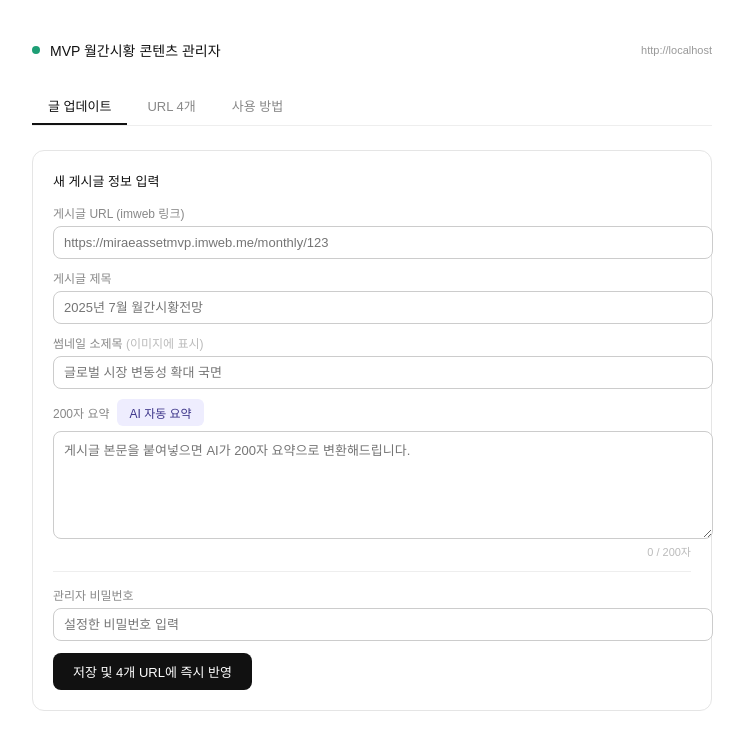
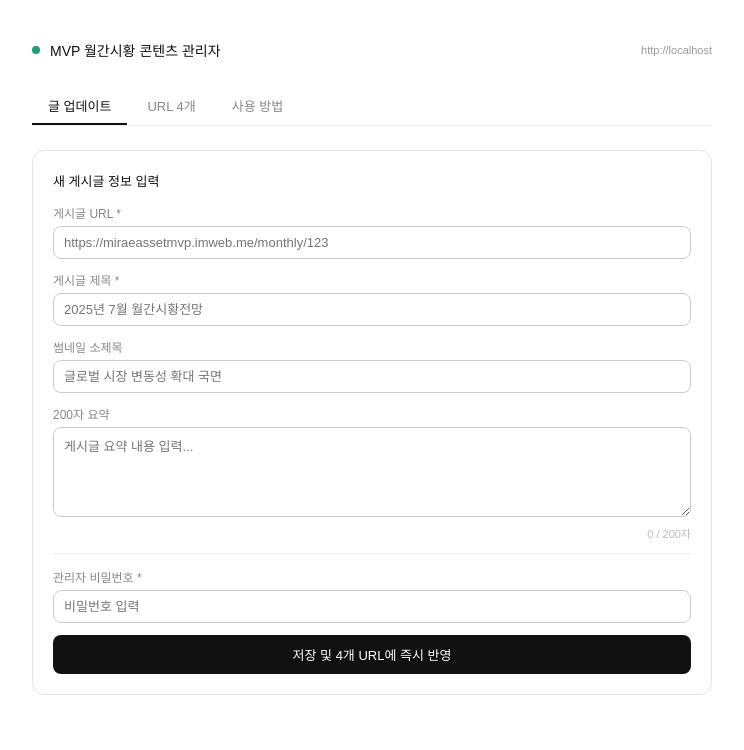
Before and after one commit to shhyun0816-hub/mvp-monthly, a Next.js app: page / in a window 1280 px wide. Shown: the top 750 px of the page, without its empty margins (268-1012 px from the left). Built offline with nearby package versions, Linux system fonts and the light colour scheme.

Commit message:
fix: simplify save logic with alert

```diff
--- a/pages/index.js
+++ b/pages/index.js
@@ -2,12 +2,16 @@ import { useState, useEffect } from 'react';
 
 export default function Admin() {
   const [tab, setTab] = useState('manage');
-  const [form, setForm] = useState({ title: '', summary: '', url: '', sub: '', password: '' });
-  const [charCount, setCharCount] = useState(0);
-  const [msg, setMsg] = useState({ text: '', type: '' });
-  const [isGenerating, setIsGenerating] = useState(false);
+  const [title, setTitle] = useState('');
+  const [summary, setSummary] = useState('');
+  const [url, setUrl] = useState('');
+  const [sub, setSub] = useState('');
+  const [password, setPassword] = useState('');
+  const [msg, setMsg] = useState('');
+  const [msgType, setMsgType] = useState('');
   const [copied, setCopied] = useState('');
   const [baseUrl, setBaseUrl] = useState('');
+  const [loading, setLoading] = useState(false);
 
   useEffect(() => {
     setBaseUrl(window.location.origin);
@@ -20,42 +24,33 @@ export default function Admin() {
     { label: '게시글 바로가기', key: 'link', path: '/api/link', color: '#3C3489', bg: '#EEEDFE' },
   ];
 
-  const set = (k, v) => {
-    setForm(f => ({ ...f, [k]: v }));
-    if (k === 'summary') setCharCount(v.length);
+  const showMsg = (text, type) => {
+    setMsg(text);
+    setMsgType(type);
+    setTimeout(() => setMsg(''), 4000);
   };
 
   const handleSave = async () => {
-    if (!form.title || !form.url) return showMsg('제목과 URL을 입력하세요.', 'error');
-    if (!form.password) return showMsg('관리자 비밀번호를 입력하세요.', 'error');
-    const res = await fetch('/api/save', {
-      method: 'POST',
-      headers: { 'Content-Type': 'application/json' },
-      body: JSON.stringify(form),
-    });
-    const data = await res.json();
-    if (data.ok) showMsg('✓ 저장 완료! 4개 URL이 즉시 업데이트되었습니다.', 'success');
-    else showMsg(data.error || '오류가 발생했습니다.', 'error');
-  };
-
-  const handleAI = async () => {
-    if (!form.title && !form.summary) return showMsg('제목과 본문을 먼저 입력하세요.', 'error');
-    setIsGenerating(true);
+    if (!title) { alert('제목을 입력하세요.'); return; }
+    if (!url) { alert('URL을 입력하세요.'); return; }
+    if (!password) { alert('비밀번호를 입력하세요.'); return; }
+    setLoading(true);
     try {
-      const res = await fetch('/api/ai-summary', {
+      const res = await fetch('/api/save', {
         method: 'POST',
         headers: { 'Content-Type': 'application/json' },
-        body: JSON.stringify({ title: form.title, body: form.summary }),
+        body: JSON.stringify({ title, summary, url, sub, password }),
       });
       const data = await res.json();
-      if (data.summary) set('summary', data.summary);
-    } catch { showMsg('AI 요약 실패. 직접 입력해주세요.', 'error'); }
-    setIsGenerating(false);
-  };
-
-  const showMsg = (text, type) => {
-    setMsg({ text, type });
-    setTimeout(() => setMsg({ text: '', type: '' }), 3500);
+      if (data.ok) {
+        showMsg('✓ 저장 완료! 4개 URL이 즉시 업데이트되었습니다.', 'success');
+      } else {
+        showMsg(data.error || '오류가 발생했습니다.', 'error');
+      }
+    } catch (e) {
+      showMsg('네트워크 오류: ' + e.message, 'error');
+    }
+    setLoading(false);
   };
 
   const copyUrl = (path, key) => {
@@ -67,15 +62,14 @@ export default function Admin() {
   const s = {
     page: { fontFamily: "'Apple SD Gothic Neo','Noto Sans KR',sans-serif", maxWidth: 680, margin: '0 auto', padding: '2rem 1.25rem', color: '#111' },
     header: { display: 'flex', alignItems: 'center', gap: 10, marginBottom: 28 },
-    dot: { width: 8, height: 8, borderRadius: '50%', background: '#1D9E75' },
+    dot: { width: 8, height: 8, borderRadius: '50%', background: '#1D9E75', flexShrink: 0 },
     tabBar: { display: 'flex', borderBottom: '1px solid #eee', marginBottom: 24, gap: 4 },
     tab: (active) => ({ padding: '8px 16px', fontSize: 13, cursor: 'pointer', border: 'none', background: 'none', color: active ? '#111' : '#888', borderBottom: active ? '2px solid #111' : '2px solid transparent', fontWeight: active ? 500 : 400 }),
     card: { background: '#fff', border: '0.5px solid #e5e5e5', borderRadius: 12, padding: '1.25rem', marginBottom: '1rem' },
     label: { fontSize: 12, color: '#888', marginBottom: 5, display: 'block' },
-    input: { fontSize: 13, padding: '8px 10px', border: '0.5px solid #ccc', borderRadius: 8, width: '100%', fontFamily: 'inherit', marginBottom: 10 },
-    textarea: { fontSize: 13, padding: '8px 10px', border: '0.5px solid #ccc', borderRadius: 8, width: '100%', fontFamily: 'inherit', minHeight: 90, resize: 'vertical' },
-    btn: { padding: '9px 20px', background: '#111', color: '#fff', border: 'none', borderRadius: 8, fontSize: 13, fontWeight: 500, cursor: 'pointer' },
-    btnAI: { padding: '5px 12px', background: '#EEEDFE', color: '#3C3489', border: 'none', borderRadius: 6, fontSize: 12, fontWeight: 500, cursor: 'pointer', marginLeft: 8 },
+    input: { fontSize: 13, padding: '8px 10px', border: '0.5px solid #ccc', borderRadius: 8, width: '100%', fontFamily: 'inherit', marginBottom: 12, boxSizing: 'border-box' },
+    textarea: { fontSize: 13, padding: '8px 10px', border: '0.5px solid #ccc', borderRadius: 8, width: '100%', fontFamily: 'inherit', minHeight: 90, resize: 'vertical', marginBottom: 4, boxSizing: 'border-box' },
+    btn: { padding: '10px 20px', background: loading ? '#888' : '#111', color: '#fff', border: 'none', borderRadius: 8, fontSize: 13, fontWeight: 500, cursor: loading ? 'not-allowed' : 'pointer', width: '100%' },
     urlRow: { display: 'flex', alignItems: 'center', gap: 8, marginBottom: 8 },
     urlText: { fontSize: 12, fontFamily: 'monospace', color: '#555', background: '#f5f5f5', padding: '5px 9px', borderRadius: 5, flex: 1, overflow: 'hidden', textOverflow: 'ellipsis', whiteSpace: 'nowrap' },
     copyBtn: { fontSize: 11, padding: '4px 10px', border: '0.5px solid #ccc', borderRadius: 5, cursor: 'pointer', background: 'none', color: '#555', whiteSpace: 'nowrap' },
@@ -101,42 +95,33 @@ export default function Admin() {
       {tab === 'manage' && (
         <div style={s.card}>
           <div style={{ fontSize: 13, fontWeight: 500, marginBottom: 14 }}>새 게시글 정보 입력</div>
-          <label style={s.label}>게시글 URL (imweb 링크)</label>
-          <input style={s.input} placeholder="https://miraeassetmvp.imweb.me/monthly/123" value={form.url} onChange={e => set('url', e.target.value)} />
 
-          <label style={s.label}>게시글 제목</label>
-          <input style={s.input} placeholder="2025년 7월 월간시황전망" value={form.title} onChange={e => set('title', e.target.value)} />
+          <label style={s.label}>게시글 URL *</label>
+          <input style={s.input} placeholder="https://miraeassetmvp.imweb.me/monthly/123" value={url} onChange={e => setUrl(e.target.value)} />
 
-          <label style={s.label}>
-            썸네일 소제목 <span style={{ color: '#bbb' }}>(이미지에 표시)</span>
-          </label>
-          <input style={s.input} placeholder="글로벌 시장 변동성 확대 국면" value={form.sub} onChange={e => set('sub', e.target.value)} />
+          <label style={s.label}>게시글 제목 *</label>
+          <input style={s.input} placeholder="2025년 7월 월간시황전망" value={title} onChange={e => setTitle(e.target.value)} />
 
-          <label style={s.label}>
-            200자 요약
-            <button style={s.btnAI} onClick={handleAI} disabled={isGenerating}>
-              {isGenerating ? '생성 중...' : 'AI 자동 요약'}
-            </button>
-          </label>
-          <textarea
-            style={s.textarea}
-            placeholder="게시글 본문을 붙여넣으면 AI가 200자 요약으로 변환해드립니다."
-            value={form.summary}
-            onChange={e => set('summary', e.target.value)}
-          />
-          <div style={{ fontSize: 11, color: charCount > 200 ? '#E24B4A' : '#bbb', textAlign: 'right', marginBottom: 12 }}>
-            {charCount} / 200자
+          <label style={s.label}>썸네일 소제목</label>
+          <input style={s.input} placeholder="글로벌 시장 변동성 확대 국면" value={sub} onChange={e => setSub(e.target.value)} />
+
+          <label style={s.label}>200자 요약</label>
+          <textarea style={s.textarea} placeholder="게시글 요약 내용 입력..." value={summary} onChange={e => setSummary(e.target.value)} />
+          <div style={{ fontSize: 11, color: summary.length > 200 ? '#E24B4A' : '#bbb', textAlign: 'right', marginBottom: 12 }}>
+            {summary.length} / 200자
           </div>
 
-          <div style={{ borderTop: '0.5px solid #eee', paddingTop: 14, marginTop: 4 }}>
-            <label style={s.label}>관리자 비밀번호</label>
-            <input style={{ ...s.input, marginBottom: 12 }} type="password" placeholder="설정한 비밀번호 입력" value={form.password} onChange={e => set('password', e.target.value)} />
-            <button style={s.btn} onClick={handleSave}>저장 및 4개 URL에 즉시 반영</button>
+          <div style={{ borderTop: '0.5px solid #eee', paddingTop: 14 }}>
+            <label style={s.label}>관리자 비밀번호 *</label>
+            <input style={s.input} type="password" placeholder="비밀번호 입력" value={password} onChange={e => setPassword(e.target.value)} />
+            <button style={s.btn} onClick={handleSave} disabled={loading}>
+              {loading ? '저장 중...' : '저장 및 4개 URL에 즉시 반영'}
+            </button>
           </div>
 
-          {msg.text && (
-            <div style={{ fontSize: 12, color: msg.type === 'success' ? '#0F6E56' : '#E24B4A', marginTop: 10 }}>
-              {msg.text}
+          {msg && (
+            <div style={{ fontSize: 13, color: msgType === 'success' ? '#0F6E56' : '#E24B4A', marginTop: 12, padding: '10px 12px', background: msgType === 'success' ? '#E1F5EE' : '#FCEBEB', borderRadius: 8 }}>
+              {msg}
             </div>
           )}
         </div>
@@ -162,10 +147,10 @@ export default function Admin() {
           <div style={s.infoBox}>
             <div style={{ fontSize: 12, fontWeight: 500, marginBottom: 4 }}>각 URL이 반환하는 내용</div>
             <div style={{ fontSize: 12, color: '#666', lineHeight: 1.7 }}>
-              /api/thumbnail → 800×400 SVG 이미지 (최신 제목·날짜 자동 반영)<br />
+              /api/thumbnail → 800×400 이미지 (최신 제목 자동 반영)<br />
               /api/title → 최신 게시글 제목 텍스트<br />
               /api/summary → 200자 요약 텍스트<br />
-              /api/link → 최신 게시글 URL로 자동 리다이렉트
+              /api/link → 최신 게시글 URL로 자동 이동
             </div>
           </div>
         </>
@@ -174,25 +159,18 @@ export default function Admin() {
       {tab === 'guide' && (
         <>
           {[
-            ['Vercel KV 연동 확인', 'Vercel 대시보드 → Storage → KV Database를 생성하고 이 프로젝트에 연결하세요. 환경변수(KV_URL 등)가 자동으로 추가됩니다.'],
-            ['환경변수 설정', 'Vercel 대시보드 → Settings → Environment Variables에서 ADMIN_PASSWORD (원하는 비밀번호)와 ANTHROPIC_API_KEY (AI 요약용)를 설정하세요.'],
-            ['URL 4개를 카카오채널에 등록', '카카오 채널 관리자 센터에서 4개 URL을 한 번만 입력합니다. 이후 다시 수정할 필요 없습니다.'],
-            ['새 글 올라올 때마다 이 페이지에서 업데이트', 'URL·제목·요약을 입력하고 저장 버튼만 누르면 끝. 30초면 완료됩니다.'],
-          ].map(([title, desc], i) => (
+            ['새 글 올라올 때마다 이 페이지 접속', '글 업데이트 탭에서 URL·제목·소제목·요약 입력 후 저장합니다.'],
+            ['비밀번호 확인', 'Vercel 환경변수 ADMIN_PASSWORD 값입니다. 설정 안 했으면 기본값은 mvp2025'],
+            ['카카오채널에는 URL 4개만 등록', 'URL 탭의 4개 주소를 채널에 한 번만 등록하면 끝. 이후 수정 불필요.'],
+          ].map(([t, d], i) => (
             <div key={i} style={s.step}>
               <div style={s.stepNum}>{i + 1}</div>
               <div>
-                <div style={{ fontSize: 13, fontWeight: 500, marginBottom: 3 }}>{title}</div>
-                <div style={{ fontSize: 12, color: '#666', lineHeight: 1.6 }}>{desc}</div>
+                <div style={{ fontSize: 13, fontWeight: 500, marginBottom: 3 }}>{t}</div>
+                <div style={{ fontSize: 12, color: '#666', lineHeight: 1.6 }}>{d}</div>
               </div>
             </div>
           ))}
-          <div style={s.infoBox}>
-            <div style={{ fontSize: 12, fontWeight: 500, marginBottom: 4 }}>GitHub 저장소</div>
-            <div style={{ fontSize: 12, color: '#666' }}>
-              이 프로젝트를 GitHub에 push한 후 Vercel에서 Import하면 자동 배포됩니다.
-            </div>
-          </div>
         </>
       )}
     </div>
```
